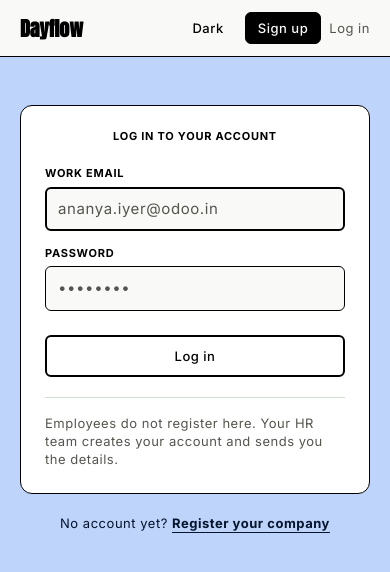
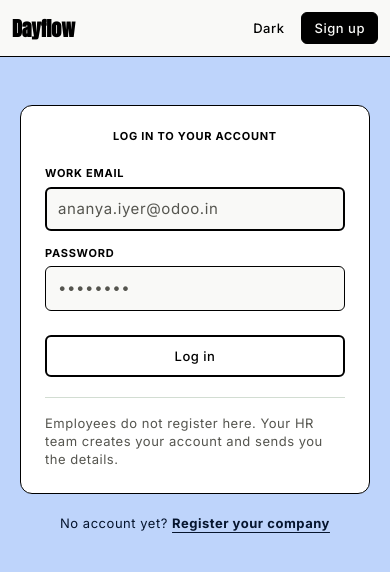
Before and after one commit to Kukyos/DayFlowOdoo, a React (Vite) app in the folder frontend/: page /signin in a window 390 px wide. Shown: the top 572 px of the page. Built offline with nearby package versions, Linux system fonts and the light colour scheme.

Commit message:
Make auth header fit narrow screens

```diff
--- a/frontend/src/components/auth/AuthLayout.tsx
+++ b/frontend/src/components/auth/AuthLayout.tsx
@@ -25,11 +25,11 @@ export function AuthLayout({
 
   return (
     <div className="flex min-h-screen flex-col bg-bg text-text">
-      <header className="flex items-center justify-between border-b border-border px-5 py-3 sm:px-8">
+      <header className="flex items-center justify-between border-b border-border px-3 py-3 sm:px-8">
         <Link to="/" className="t-h3 font-display tracking-normal" aria-label="Dayflow home">
           Dayflow
         </Link>
-        <div className="flex items-center gap-2">
+        <div className="flex items-center gap-1 sm:gap-2">
           <Button
             size="sm"
             variant="ghost"
@@ -45,11 +45,11 @@ export function AuthLayout({
                   Sign up
                 </Button>
               </Link>
-              <span className="t-caption text-text-muted">Log in</span>
+              <span className="hidden t-caption text-text-muted sm:inline">Log in</span>
             </>
           ) : (
             <>
-              <span className="t-caption text-text-muted">Sign up</span>
+              <span className="hidden t-caption text-text-muted sm:inline">Sign up</span>
               <Link to="/signin">
                 <Button size="sm" variant="inverted">
                   Log in
```
